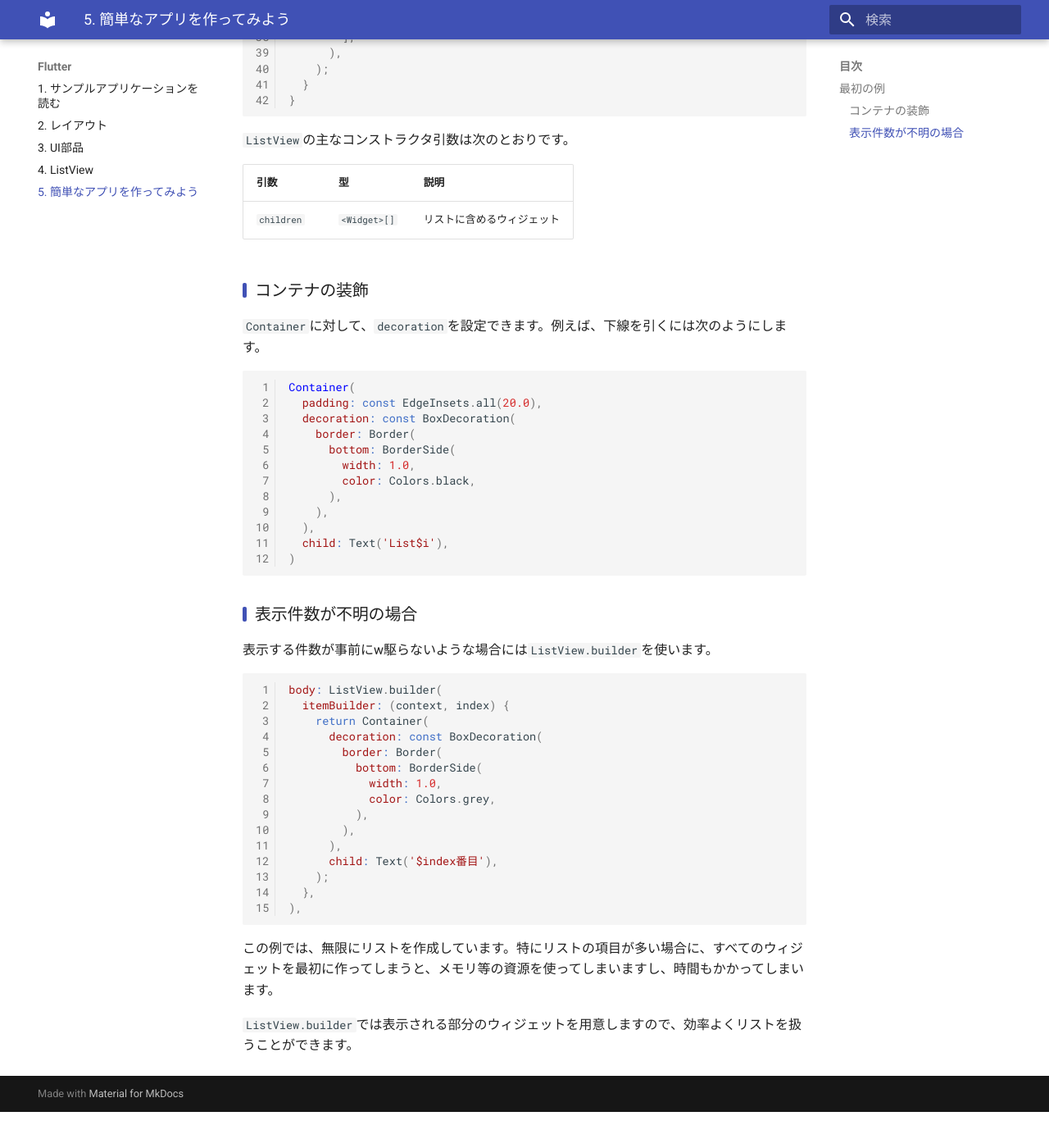
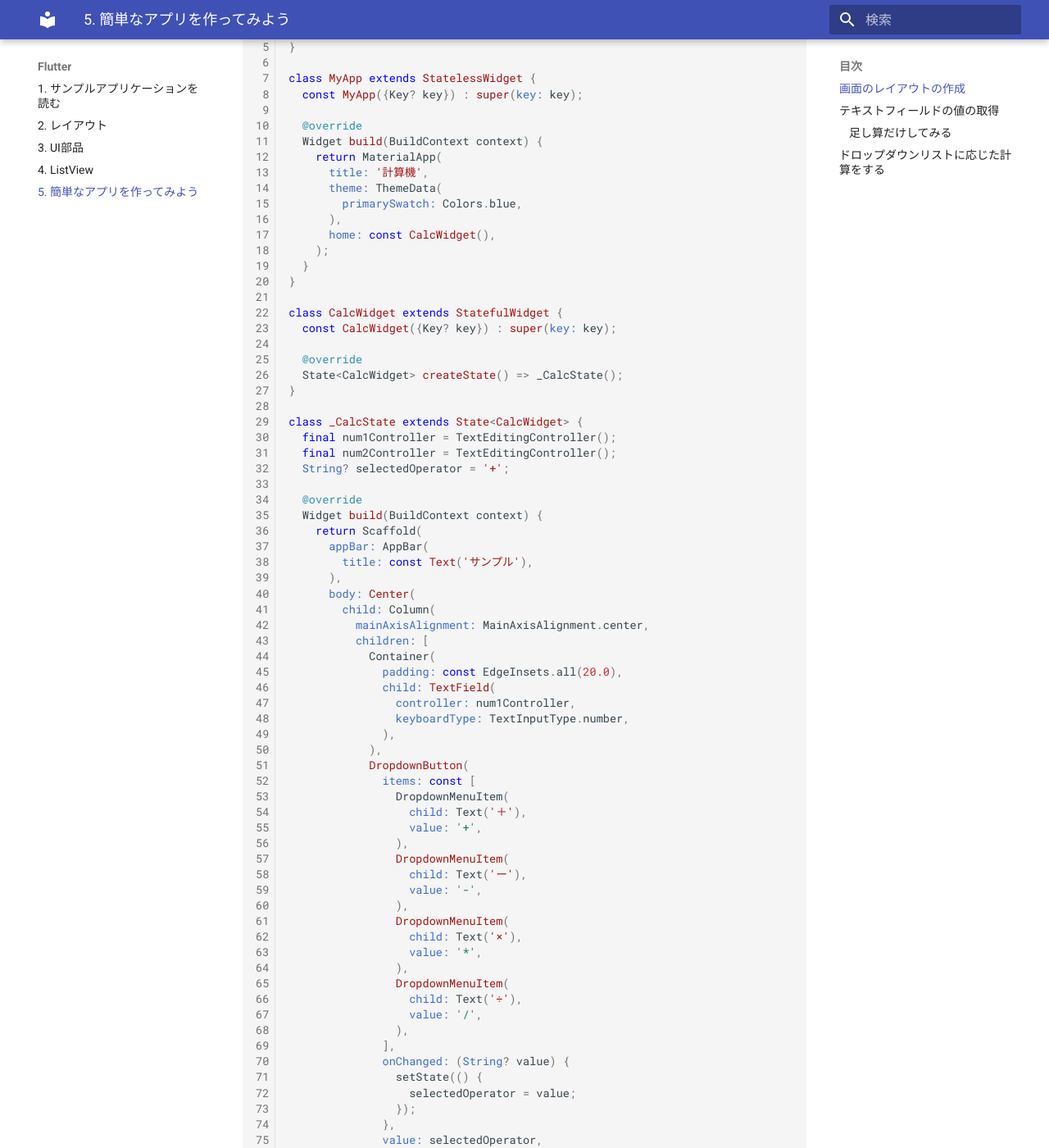
Before and after one commit to webarata3/doc-Flutter, an MkDocs documentation site: the page built from docs/flutter/05/index.md, in a window 1280 px wide and 1400 px high, scrolled down 1076 px. Shown: the whole window at 82% size. Built offline with MkDocs 1.6.1 and Material for MkDocs 9.7.7, drawn with Linux system fonts in a browser that asks for light colours; before the commit the page ends 2432 px from its top, so only the background shows below that; some of the changed text lies outside the part shown.

Commit message:
計算機の画像の追加

````diff
--- a/docs/flutter/05/index.md
+++ b/docs/flutter/05/index.md
@@ -1,10 +1,10 @@
-# ListView
+# 簡単なアプリを作る - 計算機
 
-`ListView`はスクロール可能なウィジェットです。
+ここまで学習したことをもとに、かんたんな計算機を作成します。
 
-## 最初の例
+![完成](image/calc01.webp)
 
-`ListView`に画面からはみ出る程度の内容を含んだサンプルです。
+## 画面のレイアウトの作成
 
 ```dart
 import 'package:flutter/material.dart';
@@ -19,85 +19,169 @@ class MyApp extends StatelessWidget {
   @override
   Widget build(BuildContext context) {
     return MaterialApp(
-      title: 'Flutter Demo',
+      title: '計算機',
       theme: ThemeData(
         primarySwatch: Colors.blue,
       ),
-      home: const LayoutTest(),
+      home: const CalcWidget(),
     );
   }
 }
 
-class LayoutTest extends StatelessWidget {
-  const LayoutTest({Key? key}) : super(key: key);
+class CalcWidget extends StatefulWidget {
+  const CalcWidget({Key? key}) : super(key: key);
+
+  @override
+  State<CalcWidget> createState() => _CalcState();
+}
+
+class _CalcState extends State<CalcWidget> {
+  final num1Controller = TextEditingController();
+  final num2Controller = TextEditingController();
+  String? selectedOperator = '+';
 
   @override
   Widget build(BuildContext context) {
     return Scaffold(
       appBar: AppBar(
-        title: const Text('レイアウトテスト'),
+        title: const Text('サンプル'),
       ),
-      body: ListView(
-        children: [
-          for (var i = 1; i <= 20; i++)
+      body: Center(
+        child: Column(
+          mainAxisAlignment: MainAxisAlignment.center,
+          children: [
             Container(
               padding: const EdgeInsets.all(20.0),
-              child: Text('List$i'),
-            )
-        ],
+              child: TextField(
+                controller: num1Controller,
+                keyboardType: TextInputType.number,
+              ),
+            ),
+            DropdownButton(
+              items: const [
+                DropdownMenuItem(
+                  child: Text('＋'),
+                  value: '+',
+                ),
+                DropdownMenuItem(
+                  child: Text('ー'),
+                  value: '-',
+                ),
+                DropdownMenuItem(
+                  child: Text('×'),
+                  value: '*',
+                ),
+                DropdownMenuItem(
+                  child: Text('÷'),
+                  value: '/',
+                ),
+              ],
+              onChanged: (String? value) {
+                setState(() {
+                  selectedOperator = value;
+                });
+              },
+              value: selectedOperator,
+            ),
+            Container(
+              padding: const EdgeInsets.all(20.0),
+              child: TextField(
+                controller: num2Controller,
+                keyboardType: TextInputType.number,
+              ),
+            ),
+            ElevatedButton(
+              onPressed: () {},
+              child: const Text('計算'),
+            ),
+            const Text('答え: ')
+          ],
+        ),
       ),
     );
   }
 }
 ```
 
-`ListView`の主なコンストラクタ引数は次のとおりです。
+## テキストフィールドの値の取得
 
-| 引数 | 型 | 説明 |
-|-|-|-|
-| `children` | `<Widget>[]` | リストに含めるウィジェット |
+次に計算ボタンを押したときに、テキストフィールドの値を取得してみます。
 
-### コンテナの装飾
-
-`Container`に対して、`decoration`を設定できます。例えば、下線を引くには次のようにします。
+テキストフィールドからは、`controller`を経由して値の取得ができます。文字列として取得できるので、`int.parse`メソッドで`int`型に変換します。その際、`int`型に変換できない場合`FormatException`という例外が発生するので、`try〜catch`で囲んでいます。
 
 ```dart
-Container(
-  padding: const EdgeInsets.all(20.0),
-  decoration: const BoxDecoration(
-    border: Border(
-      bottom: BorderSide(
-        width: 1.0,
-        color: Colors.black,
-      ),
-    ),
-  ),
-  child: Text('List$i'),
-)
+void calc() {
+  try {
+    var num1 = int.parse(num1Controller.text);
+    var num2 = int.parse(num1Controller.text);
+  } catch (e) {}
+}
 ```
 
-### 表示件数が不明の場合
-
-表示する件数が事前にw駆らないような場合には`ListView.builder`を使います。
+また、++"計算"++ボタンの`onPressed`を押したときに`calc`メソッドが動作するようにします。
 
 ```dart
-body: ListView.builder(
-  itemBuilder: (context, index) {
-    return Container(
-      decoration: const BoxDecoration(
-        border: Border(
-          bottom: BorderSide(
-            width: 1.0,
-            color: Colors.grey,
-          ),
-        ),
-      ),
-      child: Text('$index番目'),
-    );
-  },
+ElevatedButton(
+  onPressed: calc,
+  child: const Text('計算'),
 ),
 ```
 
-この例では、無限にリストを作成しています。特にリストの項目が多い場合に、すべてのウィジェットを最初に作ってしまうと、メモリ等の資源を使ってしまいますし、時間もかかってしまいます。
+### 足し算だけしてみる
 
-`ListView.builder`では表示される部分のウィジェットを用意しますので、効率よくリストを扱うことができます。
+++"計算"++ボタンを押したときに2つの数字を足した結果を表示してみます。
+
+まずは、結果を表示するためのフィールドを用意します。
+
+
+```dart
+var result = '数値を入力して計算ボタンを押してください';
+```
+
+この変数は、`Text`で使用します。（`const`は削除します`）
+
+```dart
+Text('答え: $result')
+```
+
+最後に、++"計算"++ボタンを押したときに動作する`calc`メソッドを変更します。状態を変更するので、`setState`を使用します。例外が発生した場合には、答えの代わりにエラーメッセージを出します。
+
+```dart
+void calc() {
+  setState(() {
+    try {
+      var num1 = int.parse(num1Controller.text);
+      var num2 = int.parse(num2Controller.text);
+      result = (num1 + num2).toString();
+    } catch (e) {
+      result = '計算できません';
+    }
+  });
+}
+```
+
+## ドロップダウンリストに応じた計算をする
+
+ドロップダウンリストの値によって、計算方法を選択し計算する`operatorCalc`を作成します。
+
+```dart
+int operatorCalc(String? operator, int num1, int num2) {
+  // nullにはならない？
+  if (operator == null || operator == "+") {
+    return num1 + num2;
+  } else if (operator == "-") {
+    return num1 - num2;
+  } else if (operator == "*") {
+    return num1 * num2;
+  }
+  return num1 ~/ num2;
+}
+```
+
+`calc`メソッドの計算部分をこのメソッドに置き換えます。
+
+```dart
+var num1 = int.parse(num1Controller.text);
+var num2 = int.parse(num2Controller.text);
+result = operatorCalc(selectedOperator, num1, num2).toString();
+```
````
Also changed, not shown: docs/flutter/06/index.md (deleted, +0 -185 lines), docs/flutter/05/image/calc01.webp (added).
